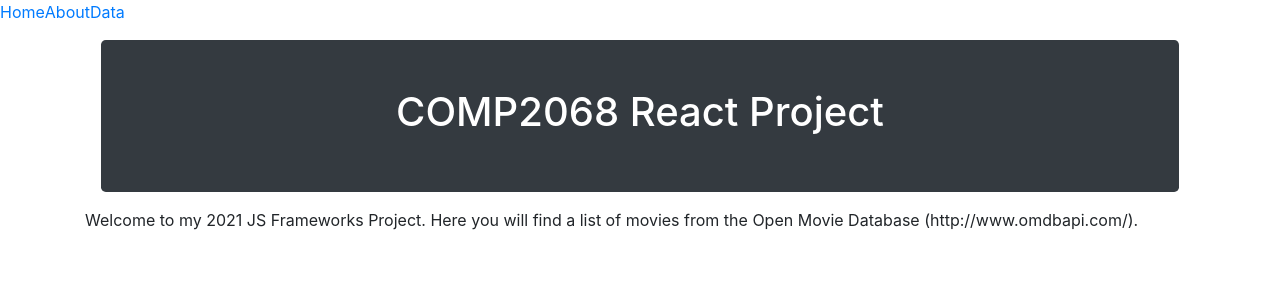
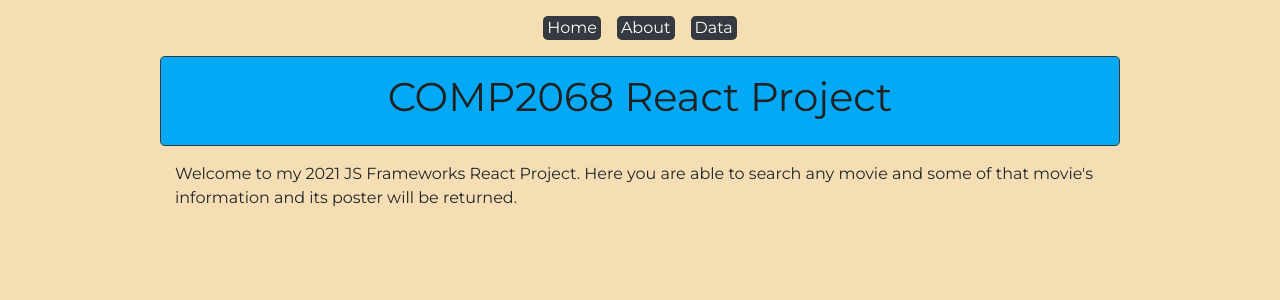
Before and after one commit to alexblom89/comp2068-react-project, a React (Create React App) app: page / in a window 1280 px wide. Shown: the top 300 px of the page. Built offline with nearby package versions, Linux system fonts and the light colour scheme.

Commit message:
Add styles.

```diff
--- a/src/App.jsx
+++ b/src/App.jsx
@@ -3,6 +3,7 @@ import { BrowserRouter } from 'react-router-dom';
 import Router from './components/shared/Router';
 import Navigation from './components/shared/Navigation';
 import "bootstrap/dist/css/bootstrap.min.css";
+import "./styles.css";
 
 function App() {
   return (
--- /dev/null
+++ b/src/components/Cards/CardListItem.jsx
@@ -0,0 +1,9 @@
+import React from 'react';
+
+const CardListItem = ({ label, props }) => {
+    return (
+        <li className="list-group-item"><strong>{label}</strong>{props}</li>
+    );
+};
+
+export default CardListItem;
--- a/src/components/Pages/About.jsx
+++ b/src/components/Pages/About.jsx
@@ -3,7 +3,12 @@ import Header from '../shared/Header';
 
 const About = () => {
     return (
-        <Header title="About"/>
+        <div className="container">
+            <Header title="About"/>
+            <div className="container mx-auto" style={{ maxWidth:'960px' }}>
+                <p>This app has been created for COMP2068 using ReactJS and the OMDB API. The data page contains a search bar that will return a movie's information and poster.</p>
+            </div>
+        </div>
      );
 }
 
--- a/src/components/Pages/Data.jsx
+++ b/src/components/Pages/Data.jsx
@@ -1,5 +1,6 @@
-import React, { useMemo, useState, useEffect } from 'react';
+import React, { useMemo, useState } from 'react';
 import Header from '../shared/Header';
+import CardListItem from '../Cards/CardListItem';
 import axios from 'axios';
 
 const Data = () => {
@@ -18,43 +19,43 @@ const Data = () => {
         });
     }
 
-
     //Title, Year, Released, Runtime, Director, Actors, Plot, Poster
     return (
         <>
+            <div className="container">
                 <Header title="Movie Search"/>
                 <div className="container align-items-center">
-                <div className="row my-2 align-items-center">
+                    <div className="row my-3 align-items-center">
                         <div className="col-auto ml-auto">
                             <input type="text" value={search} name="search" className="form-control" onChange={handleChange}/>
                         </div>
                         <div className="col-auto mr-auto">
-                        <button className="btn btn-primary" onClick={handleClick}>
+                            <button className="btn searchBtn border border-dark" onClick={handleClick}>
                                 Search
                             </button>
-
                         </div>
                     </div>
                 </div>
                 <div
-                className="card mx-auto"
-                style={{ maxWidth:'1000px' }}
+                    className="card mx-auto border border-dark"
+                    style={{ maxWidth:'960px' }}
                 >
-                <div className="row">
-                    <div class="col-md-8 mx-1">
+                    <div className="row g-0">
+                        <div class="col-md-8 mx-auto">
                             <div className="card-body">
                                 <h3 className="card-title text-center">{movie.Title}</h3>
                                 <ul className="list-group list-group-flush">
-                                <li className="list-group-item"><strong>Release Date: </strong>{movie.Released}</li>
-                                <li className="list-group-item"><strong>Runtime: </strong>{movie.Runtime}</li>
-                                <li className="list-group-item"><strong>Director: </strong>{movie.Director}</li>
-                                <li className="list-group-item"><strong>Actors: </strong>{movie.Actors}</li>
-                                <li className="list-group-item"><strong>Plot: </strong>{movie.Plot}</li>
+                                    <CardListItem label="Release Date: " props={movie.Released}/>
+                                    <CardListItem label="Runtime: " props={movie.Runtime}/>
+                                    <CardListItem label="Director: " props={movie.Director}/>
+                                    <CardListItem label="Actors: " props={movie.Actors}/>
+                                    <CardListItem label="Plot: " props={movie.Plot}/>
                                 </ul>
                             </div>
                         </div>
-                    <div className="col">
+                        <div className="col-md-4">
                             <img src={movie.Poster} alt="Movie Poster"/>
+                        </div>
                     </div>
                 </div>
             </div>
--- a/src/components/Pages/Home.jsx
+++ b/src/components/Pages/Home.jsx
@@ -3,11 +3,12 @@ import Header from '../shared/Header';
 
 const Home = () => {
     return (
-
         <>
             <div className="container">
                 <Header title="COMP2068 React Project"/>
-                <p>Welcome to my 2021 JS Frameworks Project. Here you will find a list of movies from the Open Movie Database (http://www.omdbapi.com/). </p>
+                <div className="container mx-auto" style={{ maxWidth:'960px' }}>
+                    <p >Welcome to my 2021 JS Frameworks React Project. Here you are able to search any movie and some of that movie's information and its poster will be returned.</p>
+                </div>
             </div>
         </>
      );
--- a/src/components/shared/Header.jsx
+++ b/src/components/shared/Header.jsx
@@ -2,8 +2,8 @@ import React from 'react';
 
 const Header = (props) => {
     return (
-        <header className="bg-dark p-5 rounded-lg m-3 text-center">
-            <h1 className="text-white">{props.title}</h1>
+        <header className="border border-lg border-dark p-3 rounded-lg my-3 mx-auto text-center" id="header"  style={{ maxWidth:'960px' }}>
+            <h1 id="headerTitle">{props.title}</h1>
         </header>
      );
 }
--- a/src/components/shared/Navigation.jsx
+++ b/src/components/shared/Navigation.jsx
@@ -3,18 +3,21 @@ import { Link } from 'react-router-dom';
 
 const Navigation = () => {
     return (
-        <ul className="nav">
-            <li className="nav-item">
+        <div className="container col-md-4 mt-3">
+            <ul className="nav justify-content-center">
+                <li className="nav-item mx-2 bg-dark px-1 rounded-lg">
                     <Link to="/">Home</Link>
                 </li>
-            <li className="nav-item">
+                <li className="nav-item mx-2 bg-dark px-1 rounded-lg">
                     <Link to="/about">About</Link>
                 </li>
-            <li className="nav-item">
+
+                <li className="nav-item mx-2 bg-dark px-1 rounded-lg">
                     <Link to="/data">Data</Link>
                 </li>
 
             </ul>
+        </div>
      );
 }
 
--- /dev/null
+++ b/src/styles.css
@@ -0,0 +1,33 @@
+@import url('https://fonts.googleapis.com/css2?family=Montserrat&display=swap');
+
+#header {
+    background-color: #03A9F4;
+    max-width: '960px';
+}
+
+#headerTitle {
+    color: #212121;
+}
+
+a {
+    color: white;
+}
+
+a:hover {
+    color:#B3E5FC;
+    text-decoration: none;
+}
+
+body {
+    font-family: 'Montserrat', sans-serif;
+    background-color: wheat;
+}
+
+.searchBtn {
+    background: #03A9F4;
+    color: #212121;
+}
+
+.root {
+    background-color: wheat;
+}
```
Also changed, not shown: src/components/Tables/Table.jsx (deleted, +0 -24 lines), src/components/Tables/TableHead.jsx (deleted, +0 -11 lines), src/components/Tables/TableRow.jsx (deleted, +0 -13 lines). Lines whose indentation alone changed are shown as unchanged.
